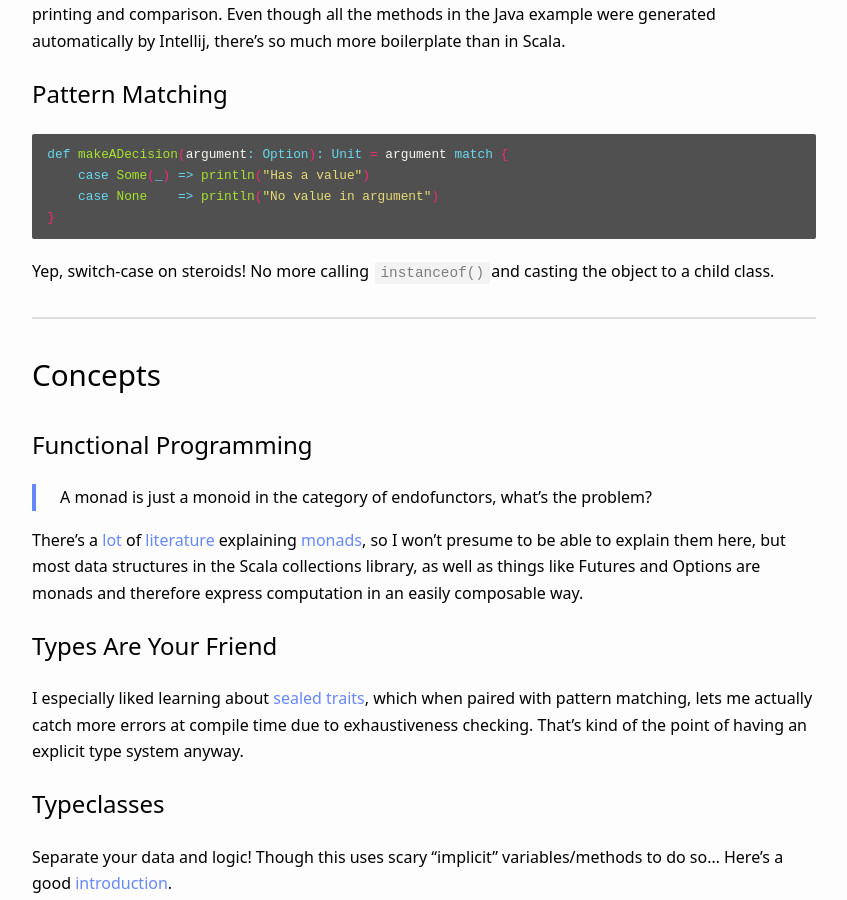
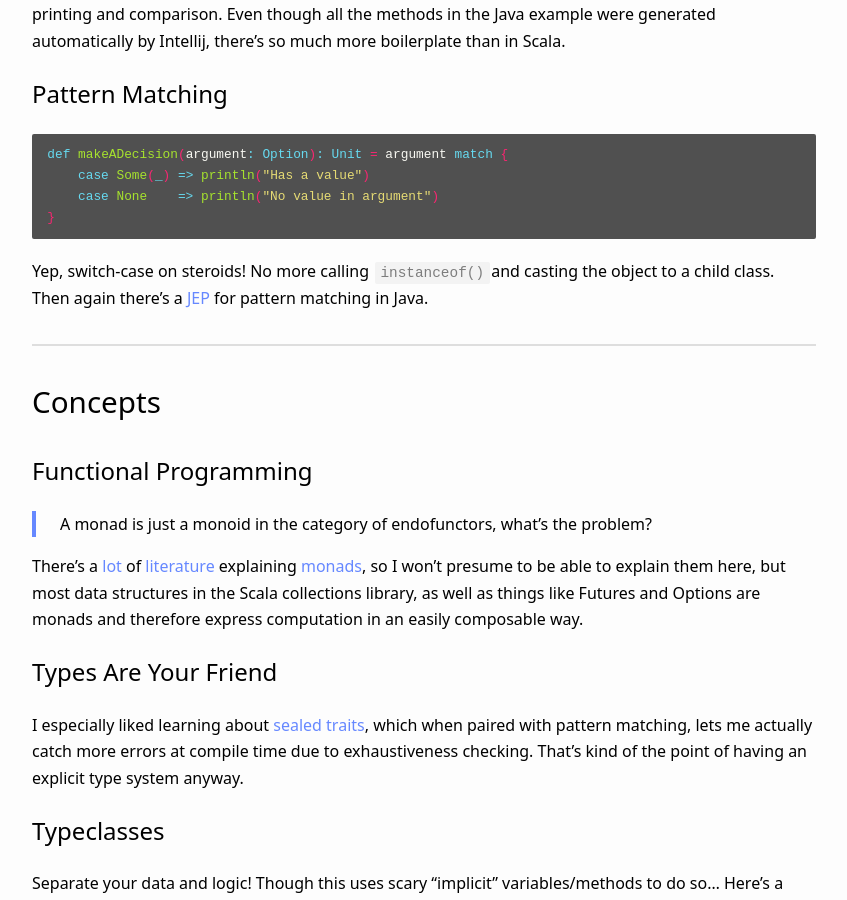
Before and after one commit to williamhaw/williamhaw.github.io, a Jekyll site: the page built from _posts/2019-03-31-scala-six-months-in.md, in a window 1280 px wide and 900 px high, scrolled down 1656 px. Shown: the whole window, without its empty margins (216-1063 px from the left). Built offline with Jekyll 4.4.1, drawn with Linux system fonts in a browser that asks for light colours; comment, search, counter and statistics services are not loaded.

Commit message:
Update from Forestry.io me@williamhaw.com updated _posts/2019-03-31-scala-six-months-in.md

````diff
--- a/_posts/2019-03-31-scala-six-months-in.md
+++ b/_posts/2019-03-31-scala-six-months-in.md
@@ -77,7 +77,7 @@ def makeADecision(argument: Option): Unit = argument match {
 }
 ```
 
-Yep, switch-case on steroids! No more calling `instanceof()`and casting the object to a child class.
+Yep, switch-case on steroids! No more calling `instanceof()`and casting the object to a child class. Then again there's a [JEP](https://openjdk.java.net/jeps/305) for pattern matching in Java.
 
 ***
 
````
